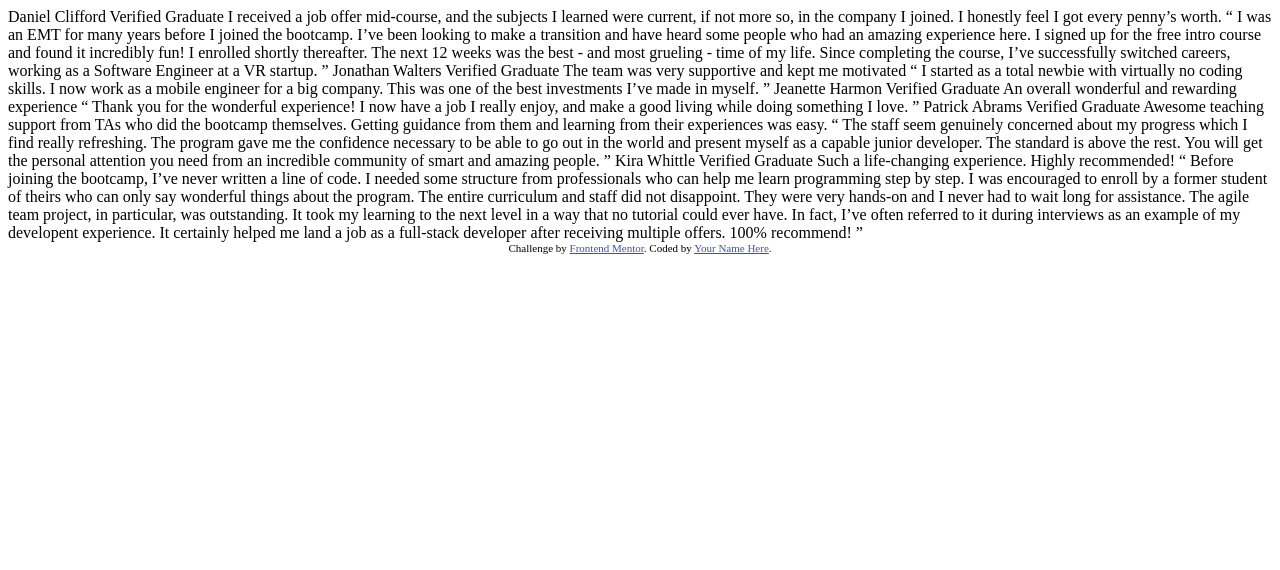
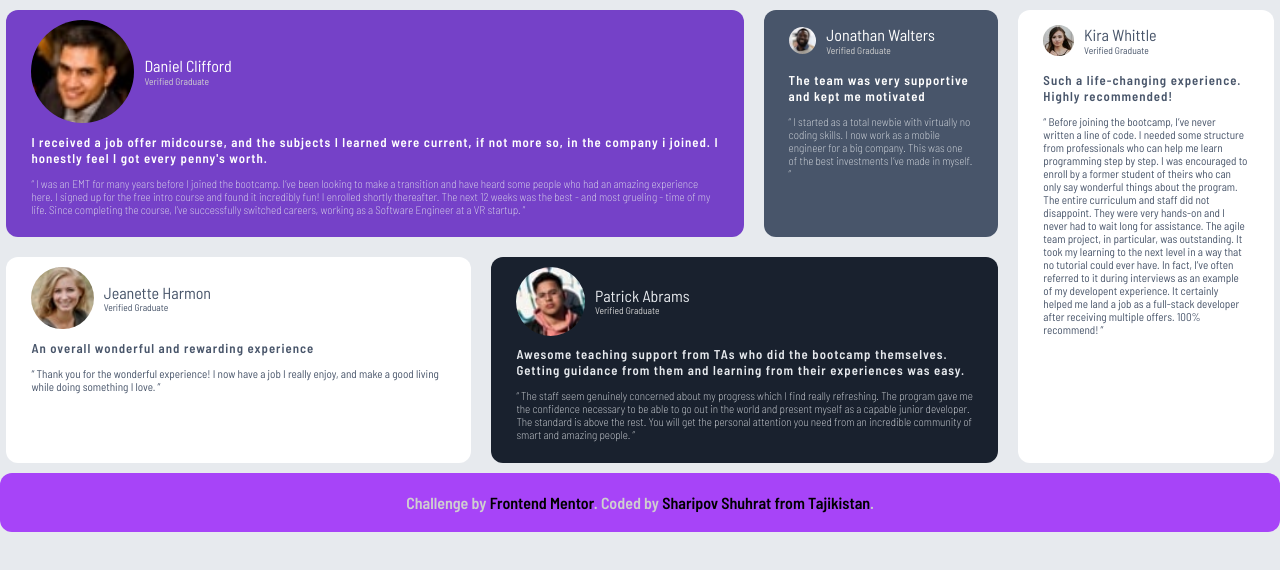
Before and after one commit to SharipovSh13/step-five-testimonials-grid-section-main-in-frontend-mentor, a plain HTML site: page index.html in a window 1280 px wide. Drawn offline with Linux system fonts and the light colour scheme.

Commit message:
fixed project

```diff
--- a/index.html
+++ b/index.html
@@ -1,76 +1,123 @@
 <!DOCTYPE html>
 <html lang="en">
-<head>
-  <meta charset="UTF-8">
-  <meta name="viewport" content="width=device-width, initial-scale=1.0"> <!-- displays site properly based on user's device -->
+  <head>
+    <meta charset="UTF-8" />
+    <meta name="viewport" content="width=device-width, initial-scale=1.0" />
+    <!-- displays site properly based on user's device -->
 
-  <link rel="icon" type="image/png" sizes="32x32" href="./images/favicon-32x32.png">
+    <link
+      rel="icon"
+      type="image/png"
+      sizes="32x32"
+      href="./images/favicon-32x32.png"
+    />
+    <link rel="stylesheet" href="style.css">
+    <link rel="preconnect" href="https://fonts.googleapis.com">
+<link rel="preconnect" href="https://fonts.gstatic.com" crossorigin>
+<link href="https://fonts.googleapis.com/css2?family=Barlow+Semi+Condensed:ital,wght@0,100;0,200;0,300;0,400;0,500;0,600;0,700;0,800;0,900;1,100;1,200;1,300;1,400;1,500;1,600;1,700;1,800;1,900&family=Figtree:ital,wght@0,300..900;1,300..900&family=Fraunces:ital,opsz,wght@0,9..144,100..900;1,9..144,100..900&family=Inter:ital,opsz,wght@0,14..32,100..900;1,14..32,100..900&family=Montserrat:ital,wght@0,100..900;1,100..900&family=Outfit:wght@100..900&family=Poppins:ital,wght@0,100;0,200;0,300;0,400;0,500;0,600;0,700;0,800;0,900;1,100;1,200;1,300;1,400;1,500;1,600;1,700;1,800;1,900&family=Roboto:ital,wght@0,100;0,300;0,400;0,500;0,700;0,900;1,100;1,300;1,400;1,500;1,700;1,900&family=Young+Serif&display=swap" rel="stylesheet">
 
-  <title>Frontend Mentor | [Challenge Name Here]</title>
+    <title>Frontend Mentor | [Challenge Name Here]</title>
 
-  <!-- Feel free to remove these styles or customise in your own stylesheet 👍 -->
-  <style>
-    .attribution { font-size: 11px; text-align: center; }
-    .attribution a { color: hsl(228, 45%, 44%); }
-  </style>
-</head>
-<body>
-  Daniel Clifford
-  Verified Graduate
+    <style></style>
+  </head>
+  <body>
 
-  I received a job offer mid-course, and the subjects I learned were current, if not more so,
-  in the company I joined. I honestly feel I got every penny’s worth.
 
-  “ I was an EMT for many years before I joined the bootcamp. I’ve been looking to make a
-  transition and have heard some people who had an amazing experience here. I signed up
-  for the free intro course and found it incredibly fun! I enrolled shortly thereafter.
-  The next 12 weeks was the best - and most grueling - time of my life. Since completing
-  the course, I’ve successfully switched careers, working as a Software Engineer at a VR startup. ”
+    <header>
+    </header>
+      <main>
+        <section>
+          <div class="card card1">
+            <div class="title-card">
+              <img src="images/image-daniel.jpg" alt="logo" class="logo-user">
+              <div>
+                <h1 class="user-name name1">Daniel Clifford</h1>
+                <p  class="user-role role1">Verified Graduate</p>
+              </div>
+            </div>
+            <h1 class="main-comment main1" >I received a job offer midcourse, and  the subjects I learned were current, if not more so, in the company i joined. I honestly feel I got every penny's worth.</h1>
+            <p class="comment comment-1">“ I was an EMT for many years
+    before I joined the bootcamp. I’ve been looking to make a transition and
+    have heard some people who had an amazing experience here. I signed up for
+    the free intro course and found it incredibly fun! I enrolled shortly
+    thereafter. The next 12 weeks was the best - and most grueling - time of my
+    life. Since completing the course, I’ve successfully switched careers,
+    working as a Software Engineer at a VR startup. ”</p>
+          </div>
+          <div class="card card2">
+            <div class="title-card">
+              <img src="images/image-jonathan.jpg" alt="logo" class="logo-user">
+              <div>
+                <h1 class="user-name name2">Jonathan Walters</h1>
+                <p class="user-role role2"> Verified Graduate</p>
+              </div>
+            </div>
+            <h1 class="main-comment main2">The team was very supportive and kept me motivated</h1>
+            <p class="comment comment-2">“ I started as a
+    total newbie with virtually no coding skills. I now work as a mobile
+    engineer for a big company. This was one of the best investments I’ve made
+    in myself. ”</p>
+          </div>
+          <div class="card card3">
+            <div class="title-card">
+              <img src="images/image-jeanette.jpg" alt="logo" class="logo-user">
+              <div>
+                <h1 class="user-name  name3">Jeanette Harmon</h1>
+                <p class="user-role role3">Verified Graduate</p>
+              </div>
+            </div>
+            <h1 class="main-comment main3">An overall wonderful and
+    rewarding experience</h1>
+            <p class="comment comment-3">“ Thank you for the wonderful experience! I now have a
+    job I really enjoy, and make a good living while doing something I love. ”</p>
+          </div>
+          <div class="card card4">
+            <div class="title-card">
+              <img src="images/image-patrick.jpg" alt="logo" class="logo-user">
+              <div>
+                <h1 class="user-name name4"> Patrick Abrams</h1>
+                <p class="user-role role4 ">Verified Graduate </p>
+              </div>
+            </div>
+            <h1 class="main-comment main4">Awesome teaching support from TAs who did
+    the bootcamp themselves. Getting guidance from them and learning from their
+    experiences was easy.</h1>
+            <p class="comment comment-4">“ The staff seem genuinely concerned about my progress
+    which I find really refreshing. The program gave me the confidence necessary
+    to be able to go out in the world and present myself as a capable junior
+    developer. The standard is above the rest. You will get the personal
+    attention you need from an incredible community of smart and amazing people.
+    ”</p>
+          </div>
+          <div class="card card5">
+            <div class="title-card">
+              <img src="images/image-kira.jpg" alt="logo" class="logo-user">
+              <div>
+                <h1 class="user-name name5">Kira Whittle</h1>
+                <p class="user-role role5  ">Verified Graduate </p>
+              </div>
+            </div>
+            <h1 class="main-comment main5">Such a life-changing experience. Highly
+    recommended!</h1>
+            <p  class="comment comment-5"> “ Before joining the bootcamp, I’ve never written a line of
+    code. I needed some structure from professionals who can help me learn
+    programming step by step. I was encouraged to enroll by a former student of
+    theirs who can only say wonderful things about the program. The entire
+    curriculum and staff did not disappoint. They were very hands-on and I never
+    had to wait long for assistance. The agile team project, in particular, was
+    outstanding. It took my learning to the next level in a way that no tutorial
+    could ever have. In fact, I’ve often referred to it during interviews as an
+    example of my developent experience. It certainly helped me land a job as a
+    full-stack developer after receiving multiple offers. 100% recommend! ”</p>
+          </div>
 
-  Jonathan Walters
-  Verified Graduate
-
-  The team was very supportive and kept me motivated
-
-  “ I started as a total newbie with virtually no coding skills. I now work as a mobile engineer
-  for a big company. This was one of the best investments I’ve made in myself. ”
-
-  Jeanette Harmon
-  Verified Graduate
-
-  An overall wonderful and rewarding experience
-
-  “ Thank you for the wonderful experience! I now have a job I really enjoy, and make a good living
-  while doing something I love. ”
-
-  Patrick Abrams
-  Verified Graduate
-
-  Awesome teaching support from TAs who did the bootcamp themselves. Getting guidance from them and
-  learning from their experiences was easy.
-
-  “ The staff seem genuinely concerned about my progress which I find really refreshing. The program
-  gave me the confidence necessary to be able to go out in the world and present myself as a capable
-  junior developer. The standard is above the rest. You will get the personal attention you need from
-  an incredible community of smart and amazing people. ”
-
-  Kira Whittle
-  Verified Graduate
-
-  Such a life-changing experience. Highly recommended!
-
-  “ Before joining the bootcamp, I’ve never written a line of code. I needed some structure from
-  professionals who can help me learn programming step by step. I was encouraged to enroll by a former
-  student of theirs who can only say wonderful things about the program. The entire curriculum and staff
-  did not disappoint. They were very hands-on and I never had to wait long for assistance. The agile team
-  project, in particular, was outstanding. It took my learning to the next level in a way that no tutorial
-  could ever have. In fact, I’ve often referred to it during interviews as an example of my developent
-  experience. It certainly helped me land a job as a full-stack developer after receiving multiple offers.
-  100% recommend! ”
-
-  <div class="attribution">
-    Challenge by <a href="https://www.frontendmentor.io?ref=challenge" target="_blank">Frontend Mentor</a>.
-    Coded by <a href="#">Your Name Here</a>.
-  </div>
-</body>
+        </section>
+      </main>
+    <footer ">
+      Challenge by
+      <a href="https://www.frontendmentor.io?ref=challenge" target="_blank"
+        >Frontend Mentor</a
+      >. Coded by <a href="https://github.com/SharipovSh13">Sharipov Shuhrat from Tajikistan</a>.
+    </footer>
+  </body>
 </html>
--- /dev/null
+++ b/style.css
@@ -0,0 +1,136 @@
+body {
+  margin: 0;
+  padding: 0;
+  font-family: "Barlow Semi Condensed", sans-serif;
+  background-color: hsl(214, 17%, 92%);
+}
+section {
+  width: 85%;
+  margin: 10px auto;
+  display: grid;
+  grid-template-rows: repeat(5, fit-content);
+  gap: 20px;
+}
+.logo-user {
+  border-radius: 100%;
+  margin: 0;
+  width: 15%;
+}
+.title-card {
+  display: flex;
+  align-items: center;
+  gap: 10px;
+  margin: 0;
+}
+.title-card > div {
+  line-height: 0.2;
+}
+.card {
+  padding: 10px 25px;
+  background-color: hsl(263, 55%, 52%);
+  border-radius: 12px;
+}
+.user-name {
+  font-weight: 400;
+  font-size: 1rem;
+}
+.name1 {
+  color: hsl(0, 0%, 100%);
+}
+.name2 {
+  color: hsl(0, 0%, 100%);
+}
+
+.user-role {
+  color: hsl(0, 0%, 81%);
+  font-size: 0.6rem;
+}
+.main1 {
+  color: white;
+  font-family: "Barlow Semi Condensed", sans-serif;
+  white-space: normal;
+  font-weight: 600;
+}
+.main-comment {
+  font-family: "Barlow Semi Condensed", sans-serif;
+  font-size: 0.8rem;
+  letter-spacing: 1px;
+  font-weight: 600;
+}
+.comment {
+  color: hsl(214, 17%, 92%);
+  font-family: "Barlow Semi Condensed", sans-serif;
+  font-weight: 200;
+  font-size: 0.7rem;
+}
+.card2 {
+  background-color: hsl(217, 19%, 35%);
+}
+.main2 {
+  color: white;
+}
+.card3,
+.card5 {
+  background-color: white;
+  color: hsl(217, 19%, 35%);
+}
+.role3,
+.role5 {
+  color: hsl(217, 19%, 35%);
+}
+.comment-3,
+.comment-5 {
+  color: hsl(217, 19%, 35%);
+  font-weight: 400;
+}
+
+.card4 {
+  background-color: hsl(219, 29%, 14%);
+}
+.name4,
+.main4 {
+  color: hsl(214, 17%, 92%);
+}
+
+@media screen and (min-width: 768px) {
+  .img {
+    width: 1rem;
+  }
+  section {
+    width: 99%;
+    margin: 10px auto;
+    display: grid;
+    grid-template-columns: repeat(8);
+    grid-template-rows: repeat(2);
+  }
+  .card1 {
+    grid-column: 1/6;
+    grid-row: 1/2;
+  }
+
+  .card5 {
+    grid-column: 7;
+    grid-row: 1/3;
+  }
+  .card3 {
+    /* background-color: red; */
+    grid-column: 1/4;
+  }
+  .card4 {
+    grid-column: 4/7;
+  }
+}
+footer {
+  background-color: hsla(273, 93%, 62%, 1);
+  padding: 20px;
+  text-align: center;
+  border-radius: 12px;
+  font-family: "Barlow Semi Condensed", sans-serif;
+  white-space: normal;
+  font-weight: 600;
+  color: hsl(0, 0%, 81%);
+}
+a {
+  text-decoration: none;
+  color: black;
+}
```
